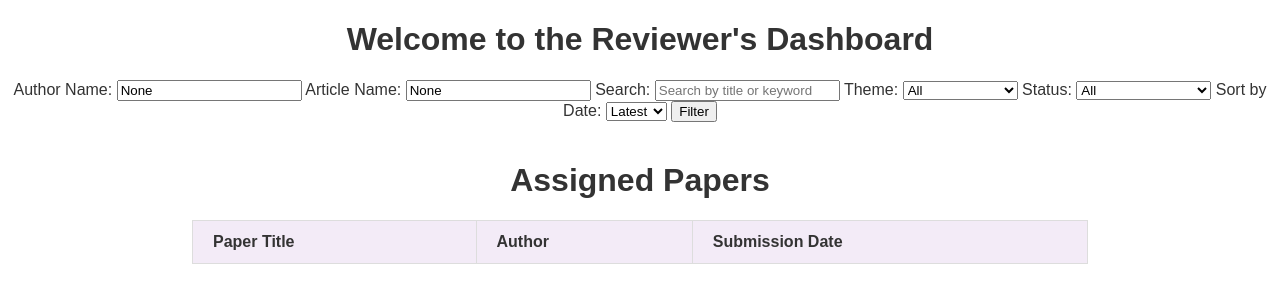
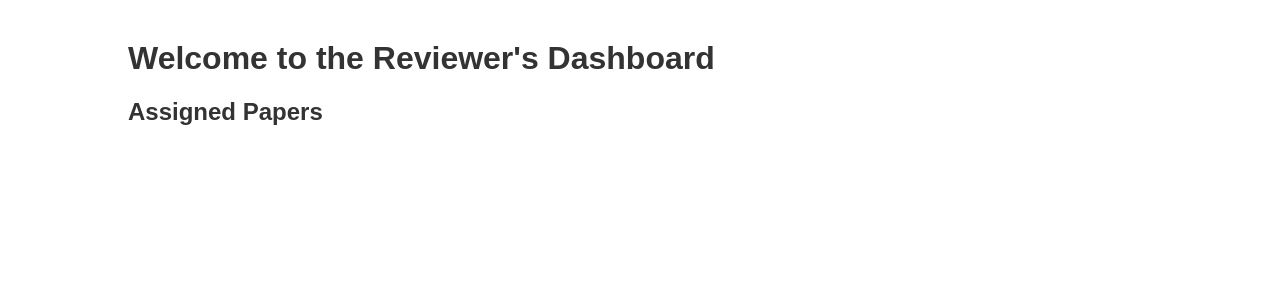
Before and after one commit to MarianaAAW/projectMerge_toGit, a Flask app: page /reviewers_dashboard in a window 1280 px wide. Shown: the top 303 px of the page. Run offline with Flask 3, Linux system fonts and the light colour scheme; a user stored in the database is signed in; lists and menus that the app fills with data are empty; some libraries are stand-ins or nearby versions.

Commit message:
late night

```diff
--- a/db_backend/routes.py
+++ b/db_backend/routes.py
@@ -54,6 +54,18 @@
     papers = query.all()
 
     return render_template('research_page.html', papers=papers)
+
+@app.route('/paper/<int:paper_id>', methods=['GET'])
+def view_paper(paper_id):
+    # Fetch the paper by its ID from the database
+    paper = Paper.query.get_or_404(paper_id)
+
+    # Ensure the paper is published before allowing access
+    if paper.status != 'published':
+        return redirect(url_for('research_page'))
+
+    # Render the paper in a template
+    return render_template('view_paper.html', paper=paper)
 
 
 @app.route('/register', methods=['GET', 'POST'])
@@ -338,40 +350,10 @@
 
     return render_template('admins_view_paper_detail.html', paper=paper, reviewers=reviewers)
 
-'''
-@app.route('/admins_view_paper_detail/<int:paper_id>', methods=['GET', 'POST'])
-def admins_view_paper_detail(paper_id):
-    # Fetch the paper details from the database using the paper_id
-    paper = Paper.query.filter_by(id=paper_id).first()
-    print("paper : ",paper,"-------------------------------------------------------",type(paper))
-    print("paper : ",paper.id,"-------------------------------------------------------",type(paper))
 
-
-    # If the paper doesn't exist, return a 404 error
-    if not paper:
-        abort(404)
-
-    # Fetch the reviewers (if any) associated with the paper
-    #print("Type : ",type(db.session.query(User).filter_by(paper.reviewer_id).all()),"-------------------")
-    reviewer = User.query.all()
-
-    #reviewer = db.session.query(User).filter(User.id.in_(paper.reviewer_id)).all()
-    #print("reviewers : ",reviewer,"---------------------------------------")
-
-    # If the form is submitted (POST request), update the status
-    if request.method == 'POST':
-        new_status = request.form.get('status')  # Get the new status from the form
-        if new_status and new_status != paper.status:  # If the status has changed
-            paper.status = new_status  # Update the paper's status
-            db.session.commit()  # Commit the change to the database
-
-    # Return the paper details to the template
-    return render_template('admins_view_paper_detail.html', paper=paper, reviewers=reviewer)
-'''
-
-@app.route('/admins_review/<int:paper_id>', methods=['GET', 'POST'])
+@app.route('/admin_review/<int:paper_id>', methods=['GET', 'POST'])
 @login_required
-def admins_review(paper_id):
+def admin_review(paper_id):
     if current_user.role != 'admin':
         flash("You do not have permission to access this page.")
         return redirect(url_for('my_home'))  # Redirect to home if the user isn't an admin
@@ -401,7 +383,7 @@
         flash("Review submitted successfully.")
         return redirect(url_for('admin_final_review', paper_id=paper_id))  # Redirect to final review page
 
-    return render_template('admins_review.html', paper=paper, reviews=reviews, admin_review=admin_review)
+    return render_template('admin_review.html', paper=paper, reviews=reviews, admin_review=admin_review)
 
 # Route for Admin's Final Review Page (admins_final_review.html)
 @app.route('/admins_final_review/<int:paper_id>')
@@ -472,6 +454,51 @@
     # Assuming current_user is the logged-in user
     assigned_papers = Paper.query.filter(Paper.reviewers.any(id=current_user.id)).all()
     return render_template('reviewers_dashboard.html', papers=assigned_papers)
+
+@app.route('/reviewers_review/<int:paper_id>', methods=['GET', 'POST'])
+@login_required
+def reviewers_review(paper_id):
+    # Fetch the paper
+    paper = Paper.query.get_or_404(paper_id)
+
+    # Check if the logged-in user is the assigned reviewer
+    if current_user not in paper.reviewers:
+        flash("You are not authorized to review this paper.", "danger")
+        return redirect(url_for('reviewers_dashboard'))
+
+    if request.method == 'POST':
+        # Capture review details from the form
+        review_text = request.form.get('review_text')
+        status = request.form.get('status')  # e.g., 'approved', 'needs_revision', 'rejected'
+
+        if not review_text or not status:
+            flash("Please provide all required details.", "warning")
+            return redirect(request.url)
+
+        # Save the review to the database
+        review = Review(
+            paper_id=paper_id,
+            reviewer_id=current_user.id,
+            review_text=review_text,
+            status=status,
+            review_date=datetime.utcnow()
+        )
+        db.session.add(review)
+
+        # Update paper status if necessary
+        paper.status = status
+        db.session.commit()
+
+        flash("Review submitted successfully.", "success")
+        return redirect(url_for('reviewers_dashboard'))
+
+    return render_template('reviewers_review.html', paper=paper)
+
+@app.route('/reviewers_view_paper/<int:paper_id>', methods=['GET'])
+@login_required
+def reviewers_view_paper(paper_id):
+    paper = Paper.query.get_or_404(paper_id)
+    return render_template('reviewers_view_paper.html', paper=paper)
 
 @app.route('/submit_paper', methods=['GET', 'POST'])
 @login_required
@@ -561,66 +588,3 @@
         flash(f"Error resubmitting paper: {e}", "error")
 
     return redirect(url_for('my_profile'))
-
-'''
-# Optionally, create a notification for the author
-    notification = Notification(user_id=paper.author_id, message="Your paper has been resubmitted as an old version.")
-    db.session.add(notification)
-    db.session.commit()
-
-    return "Paper resubmitted successfully."
-
-
-    # Create a notification for the author
-    notification = Notification(user_id=paper.author_id, message="Your paper has been resubmitted and marked as an old version.")
-    db.session.add(notification)
-    db.session.commit()
-'''
-
-@app.route('/notifications')
-def notifications():
-    user = User.query.get(current_user.id)  # Assuming you're using Flask-Login for user session
-    unread_notifications = Notification.query.filter_by(user_id=user.id, status="unread").all()
-
-    # Optionally, mark notifications as read when viewed
-    for notification in unread_notifications:
-        notification.status = "read"
-    db.session.commit()
-
-    return render_template('notifications.html', notifications=unread_notifications)
-
-'''
-def assign_reviewer(paper_id, reviewer_id):
-    # Create a notification for the reviewer
-    notification = Notification(user_id=reviewer_id, message=f"You have been assigned to review the paper {paper_id}.")
-    db.session.add(notification)
-    db.session.commit()
-
-def update_paper_status(paper_id, new_status):
-    paper = Paper.query.get(paper_id)
-    paper.status = new_status
-    db.session.commit()
-
-    # Create a notification for the author
-    notification = Notification(user_id=paper.author_id, message=f"Your paper status has been updated to {new_status}.")
-    db.session.add(notification)
-    db.session.commit()
-
-@app.route('/notifications/<int:user_id>', methods=['GET'])
-def get_notifications(user_id):
-    notifications = Notification.query.filter_by(user_id=user_id, status="unread").all()
-    return jsonify([{
-        "id": n.id,
-        "message": n.message,
-        "timestamp": n.timestamp
-    } for n in notifications])
-
-@app.route('/notifications/mark-as-read/<int:notification_id>', methods=['POST'])
-def mark_notification_as_read(notification_id):
-    notification = Notification.query.get(notification_id)
-    if notification:
-        notification.status = "read"
-        db.session.commit()
-        return jsonify({"message": "Notification marked as read."}), 200
-    return jsonify({"error": "Notification not found."}), 404
-'''
--- a/db_backend/templates/admins_view_paper_detail.html
+++ b/db_backend/templates/admins_view_paper_detail.html
@@ -23,7 +23,7 @@
         <p><strong>Theme:</strong> {{ paper.theme }}</p>
         <p><strong>Status:</strong> {{ paper.status }}</p>
          <!-- "Check & Add Reviews" Button -->
-        <a href="{{ url_for('admins_review', paper_id=paper.id) }}" class="top-right-button btn btn-primary">
+        <a href="{{ url_for('admin_review', paper_id=paper.id) }}" class="top-right-button btn btn-primary">
             Check & Add Reviews
         </a>
         <!-- Assign Reviewer Section -->
--- a/db_backend/templates/reviewers_dashboard.html
+++ b/db_backend/templates/reviewers_dashboard.html
@@ -13,145 +13,67 @@
             text-align: center;
         }
 
-        .table-container {
+        .container {
             margin: 40px auto;
-            width: 70%;
+            width: 80%;
+            text-align: left;
         }
 
-        table {
-            width: 100%;
-            border-collapse: collapse;
+        .paper-box {
+            border: 1px solid #ccc;
+            border-radius: 10px;
+            padding: 20px;
+            margin-bottom: 20px;
+            background: #f9f9f9;
+            box-shadow: 0 4px 8px rgba(0, 0, 0, 0.1);
+        }
+
+        .paper-box h2 {
+            margin: 0 0 15px;
+            color: #007bff;
+        }
+
+        .paper-box p {
+            margin: 5px 0;
             font-size: 16px;
         }
 
-        table th, table td {
-            text-align: left;
-            padding: 12px 20px;
-            border: 1px solid #ddd;
+        .paper-box a {
+            display: inline-block;
+            margin-top: 15px;
+            background-color: #007bff;
+            color: #fff;
+            text-decoration: none;
+            padding: 10px 15px;
+            border-radius: 5px;
+            font-weight: bold;
+            transition: background-color 0.3s ease;
         }
 
-        table th {
-            background-color: #f3ebf7;
-            color: #333;
-        }
-
-        table tr:nth-child(even) {
-            background-color: #f9f9f9;
-        }
-
-        h1 {
-            text-align: center;
-        }
-
-        .paper-list {
-            list-style-type: none;
-            padding: 0;
-        }
-
-        .paper-item {
-            border: 1px solid #ccc;
-            border-radius: 5px;
-            padding: 15px;
-            margin-bottom: 10px;
-            background: #f9f9f9;
-        }
-
-        .paper-item h2 {
-            margin: 0 0 10px;
-        }
-
-        .paper-item p {
-            margin: 5px 0;
-        }
-
-        .paper-item .theme {
-            font-weight: bold;
-            color: #007bff;
-        }
-
-        .go-to-reviewing-page button {
-            background-color: #28a745;
-            color: white;
-            border: none;
-            padding: 10px 20px;
-            border-radius: 5px;
-            cursor: pointer;
-        }
-
-        .go-to-reviewing-page button:hover {
-            background-color: #218838;
+        .paper-box a:hover {
+            background-color: #0056b3;
         }
     </style>
 </head>
 <body>
-    <div class="container mt-5">
-        <h1 class="mb-4">Welcome to the Reviewer's Dashboard</h1>
+    <div class="container">
+        <h1>Welcome to the Reviewer's Dashboard</h1>
+        <h2>Assigned Papers</h2>
 
-    <!-- Filter Form -->
-    <form method="GET" action="{{ url_for('reviewers_dashboard') }}">
-        <label for="author_name">Author Name:</label>
-        <input type="text" id="author_name" name="author_name" value="{{ request.args.get('author_name') }}">
-
-        <label for="article_name">Article Name:</label>
-        <input type="text" id="article_name" name="article_name" value="{{ request.args.get('article_name') }}">
-
-        <label for="search">Search:</label>
-        <input type="text" id="search" name="search" placeholder="Search by title or keyword" value="{{ request.args.get('search', '') }}">
-
-        <label for="theme">Theme:</label>
-        <select id="theme" name="theme">
-            <option value="">All</option>
-            <option value="social" {% if request.args.get('theme') == 'social' %}selected{% endif %}>Social</option>
-            <option value="natural" {% if request.args.get('theme') == 'natural' %}selected{% endif %}>Natural</option>
-            <option value="formal_science" {% if request.args.get('theme') == 'formal_science' %}selected{% endif %}>Formal Science</option>
-        </select>
-
-        <label for="status">Status:</label>
-        <select id="status" name="status">
-            <option value="">All</option>
-            <option value="needs_reviewer" {% if request.args.get('status') == 'needs_reviewer' %}selected{% endif %}>Needs Reviewer</option>
-            <option value="under_review" {% if request.args.get('status') == 'under_review' %}selected{% endif %}>Under Review</option>
-            <option value="needs_revision" {% if request.args.get('status') == 'needs_revision' %}selected{% endif %}>Needs Revision</option>
-            <option value="being_resubmitted" {% if request.args.get('status') == 'being_resubmitted' %}selected{% endif %}>Being Resubmitted</option>
-            <option value="rejected" {% if request.args.get('status') == 'rejected' %}selected{% endif %}>Rejected</option>
-            <option value="approved" {% if request.args.get('status') == 'approved' %}selected{% endif %}>Approved</option>
-            <option value="published" {% if request.args.get('status') == 'published' %}selected{% endif %}>Published</option>
-        </select>
-
-        <label for="sort_by_date">Sort by Date:</label>
-        <select id="sort_by_date" name="sort_by_date">
-            <option value="latest" {% if request.args.get('sort_by_date') == 'latest' %}selected{% endif %}>Latest</option>
-            <option value="oldest" {% if request.args.get('sort_by_date') == 'oldest' %}selected{% endif %}>Oldest</option>
-        </select>
-
-        <button type="submit">Filter</button>
-    </form>
-
-        <div class="table-container">
-            <h1>Assigned Papers</h1>
-            <table>
-                <thead>
-                    <tr>
-                        <th>Paper Title</th>
-                        <th>Author</th>
-                        <th>Submission Date</th>
-                    </tr>
-                </thead>
-                <tbody>
-                    {% for paper in papers %}
-                    <tr>
-                        <td>{{ paper.title }}</td>
-                        <td>{{ paper.author.first_name }} {{ paper.author.last_name }}</td>
-                        <td>{{ paper.submission_date }}</td>
-                    </tr>
-                    {% endfor %}
-                </tbody>
-            </table>
+        {% for paper in papers %}
+        <div class="paper-box">
+            <p><strong>Title:</strong> {{paper.title}}</p>
+            <p><strong>Author:</strong> {{ paper.author.first_name }} {{ paper.author.last_name }}</p>
+            <p><strong>Theme:</strong> {{ paper.theme }}</p>
+            <p><strong>Description:</strong> {{ paper.description }}</p>
+            <p><strong>Submission Date:</strong> {{ paper.submission_date.strftime('%Y-%m-%d') }}</p>
+            {% if paper.status == 'published' %}
+            <p><strong>Publish Date:</strong> {{ paper.publish_date.strftime('%Y-%m-%d') }}</p>
+            {% endif %}
+            <p><strong>Status:</strong> {{ paper.status}}</p>
+            <a href="{{ url_for('reviewers_review', paper_id=paper.id) }}">View Paper & Add Reviews</a>
         </div>
+        {% endfor %}
     </div>
-    <!-- Bootstrap JS and dependencies -->
-    <script src="https://code.jquery.com/jquery-3.5.1.slim.min.js"></script>
-    <script src="https://cdn.jsdelivr.net/npm/@popperjs/core@2.5.4/dist/umd/popper.min.js"></script>
-    <script src="https://stackpath.bootstrapcdn.com/bootstrap/4.5.2/js/bootstrap.min.js"></script>
 </body>
 </html>
```
Also changed, not shown: db_backend/templates/admin_review.html (added, +50 -0 lines), db_backend/templates/admins_review.html (deleted, +0 -50 lines), db_backend/templates/reviewers_review.html (+20 -11 lines), instance/research_portal.db.
